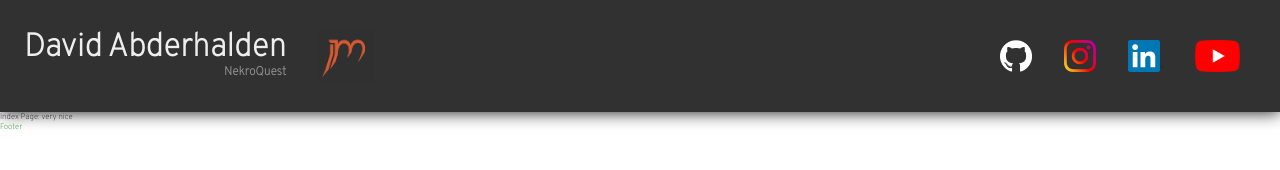
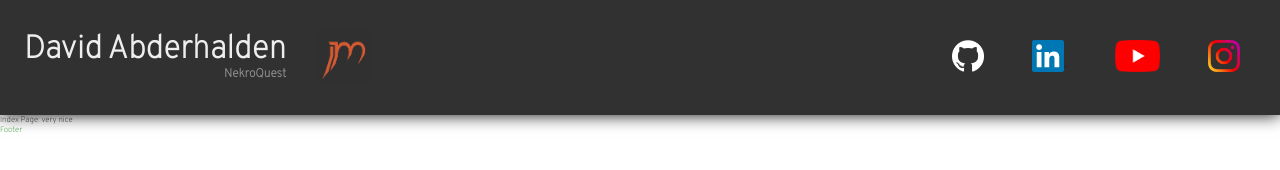
Before and after one commit to DavidAbderhalden/david-abderhalden.ch, a Gatsby site: page / in a window 1280 px wide. Built offline with nearby package versions, Linux system fonts and the light colour scheme; Gatsby itself is replaced by a stand-in of ours.

Commit message:
linked media

```diff
--- a/src/components/atoms/Media.js
+++ b/src/components/atoms/Media.js
@@ -39,10 +39,10 @@ export default function Media() {
     )
     return (
     <div className={styles.container}>
-        <Img fixed={gitHub.childImageSharp.fixed}/>
-        <Img fixed={instagram.childImageSharp.fixed}/>
-        <Img fixed={linkedIn.childImageSharp.fixed}/>
-        <Img fixed={youTube.childImageSharp.fixed}/>
+        <a alt="link to github" href="https://github.com/DavidAbderhalden" target="_blank" rel="noreferrer"><Img fixed={gitHub.childImageSharp.fixed}/></a>
+        <a alt="link to linkedin" href="https://www.linkedin.com/in/davabd/" target="_blank" rel="noreferrer"><Img fixed={linkedIn.childImageSharp.fixed}/></a>
+        <a alt="link to youtube" href="/"><Img fixed={youTube.childImageSharp.fixed}/></a>
+        <a alt="link to instagram" href="https://www.instagram.com/nekroquest/" target="_blank" rel="noreferrer"><Img fixed={instagram.childImageSharp.fixed}/></a>
     </div>
     )
 }
--- a/src/styles/atoms/Media.module.scss
+++ b/src/styles/atoms/Media.module.scss
@@ -2,6 +2,6 @@
     display: flex;
     justify-content: center;
     align-items: center;
-    gap: 4rem;
+    gap: 6rem;
     padding: 2rem;
 }
```
